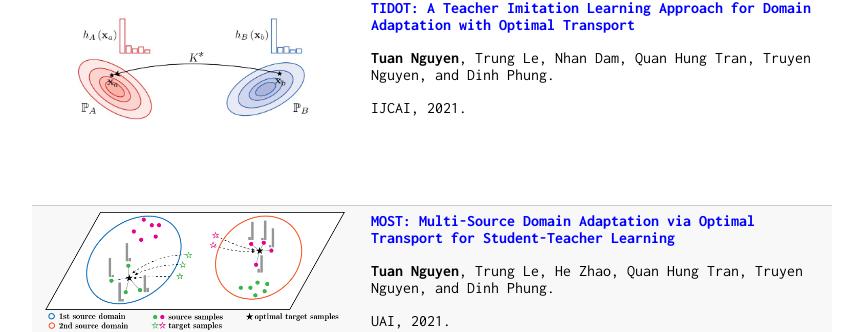
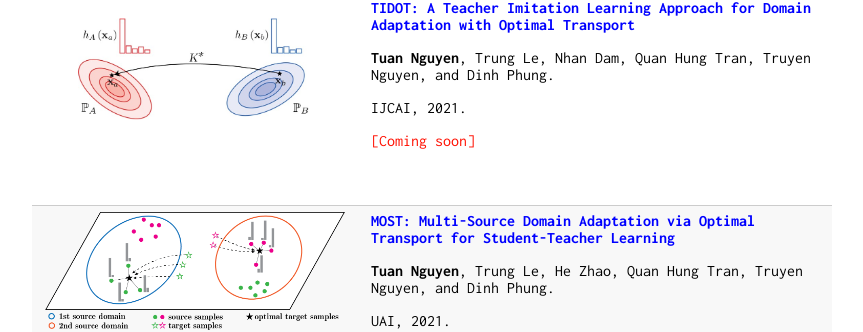
Before and after one commit to tuanrpt/tuanrpt.github.io, a Jekyll site: the page built from index.md, in a window 1280 px wide and 900 px high, scrolled down 846 px. Shown: the part 128-460 px from the top of the window, without its empty margins (208-1071 px from the left). Built offline with Jekyll 4.4.1, drawn with Linux system fonts in a browser that asks for light colours; our own code applies the rules of GitHub Pages for plain Markdown files.

Commit message:
editing TIDOT

```diff
--- a/index.md
+++ b/index.md
@@ -55,7 +55,7 @@ I’m eager to have interesting conversations and collaboration with you. I can
         <p><b>Tuan Nguyen</b>, Trung Le, Nhan Dam, Quan Hung Tran, Truyen Nguyen, and Dinh Phung.</p>
         <p>IJCAI, 2021.</p>
         <!--<p><a href="#">[Paper]</a><a href="#">[Slides]</a><a href="#">[Poster]</a></p>-->
-        <!--<p><a href="#">[Coming soon]</a></p>-->
+        <p><a href="#">[Coming soon]</a></p>
     </td>
   </tr>
   <tr>
```
